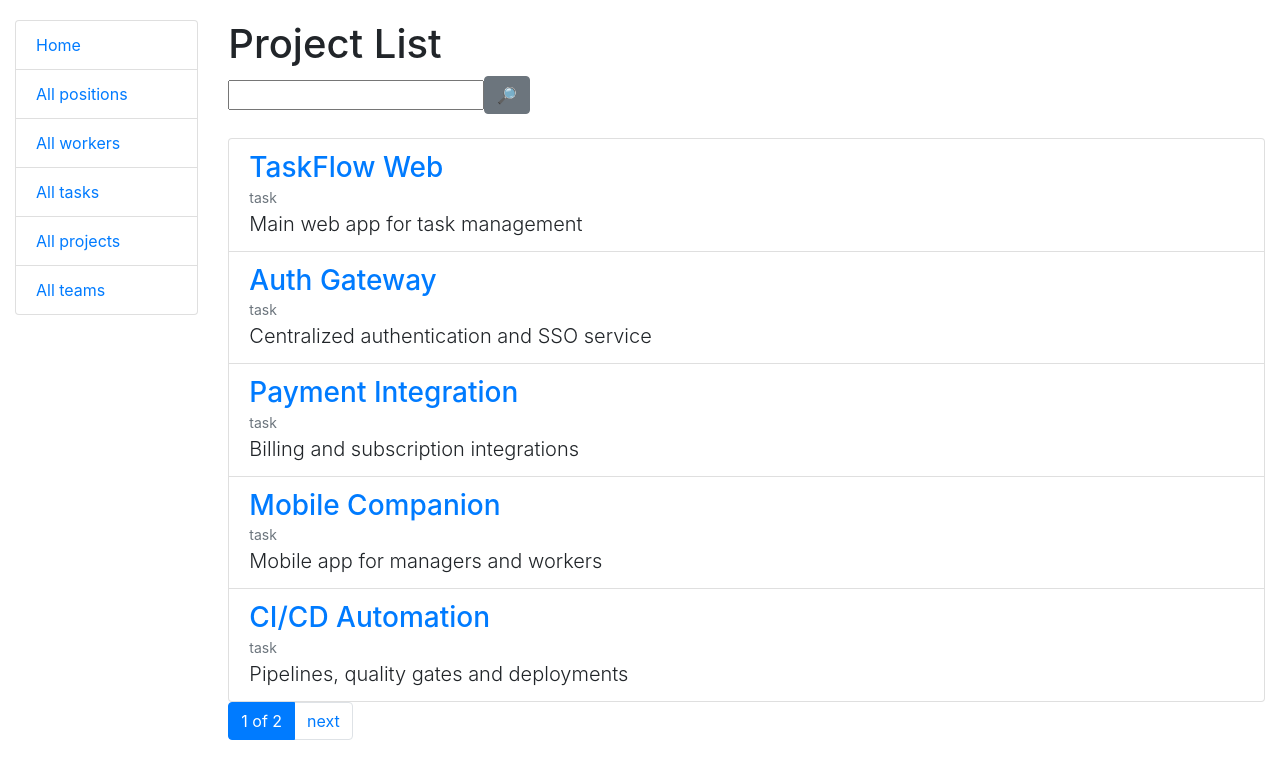
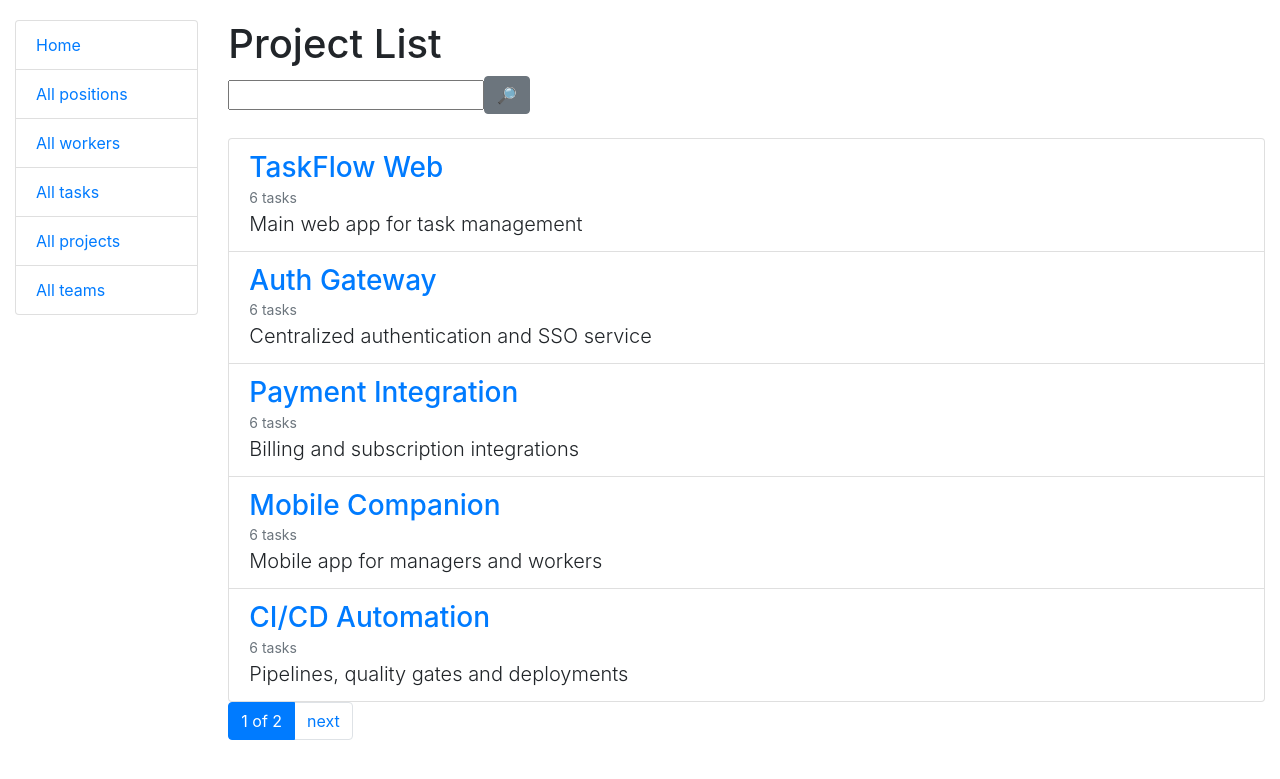
Before and after one commit to idubina/it-company-task-manager, a Django app: page /projects/ in a window 1280 px wide. Shown: the top 779 px of the page. Run offline with Django 5.2, Linux system fonts and the light colour scheme; data comes from the database, SQL or seed files in the repository.

Commit message:
fix: use tasks instead of task_set in template

```diff
--- a/templates/task_manager/project_list.html
+++ b/templates/task_manager/project_list.html
@@ -13,7 +13,7 @@
         {{ project }}
       </a>
     </h3>
-    {% with tc=project.task_set.count %}
+    {% with tc=project.tasks.count %}
       <small class="text-muted">{{ tc }} task{{ tc|pluralize }}</small>
     {% endwith %}
     <p class="lead mb-0">{{ project.description }}</p>
```
